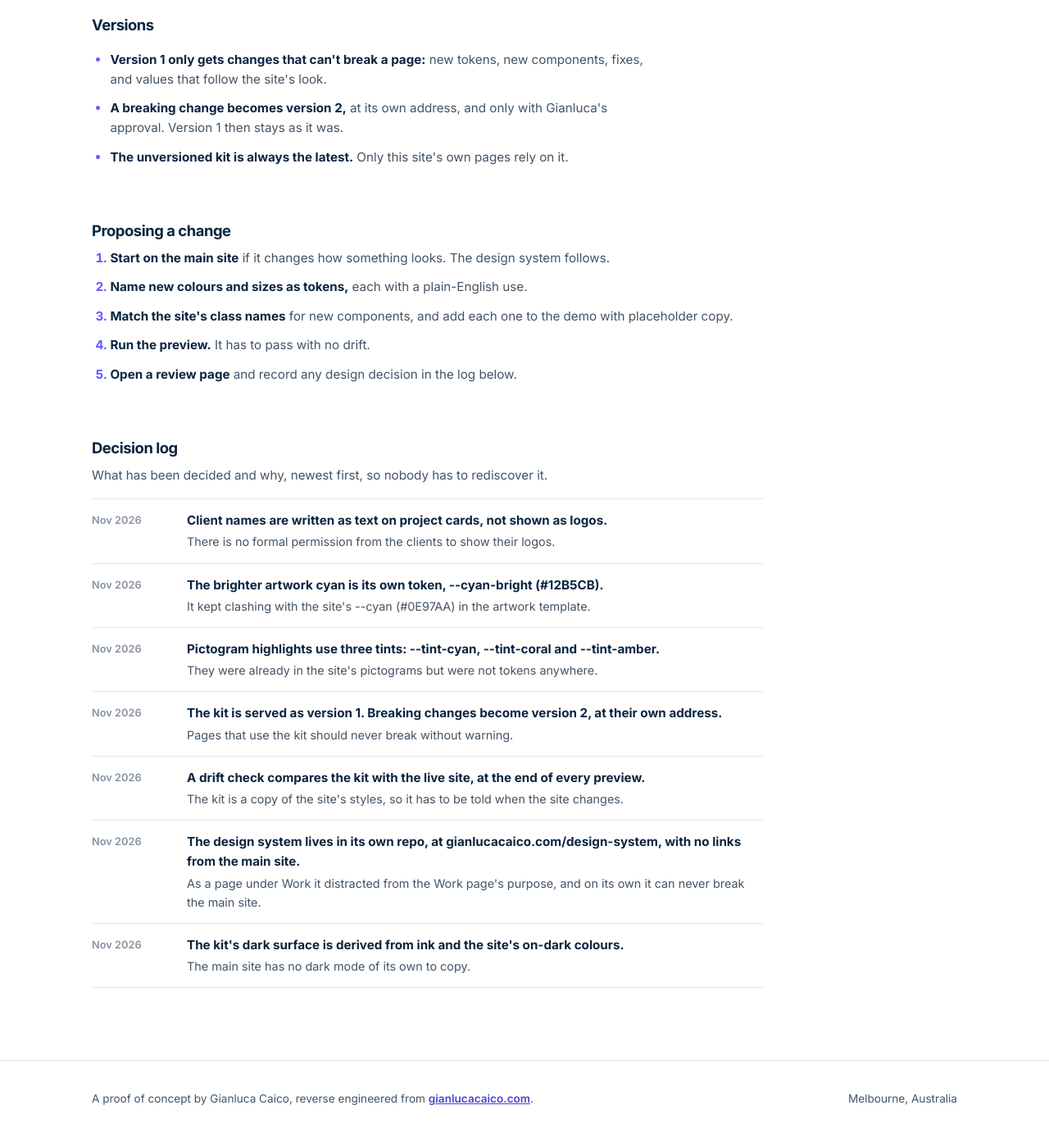
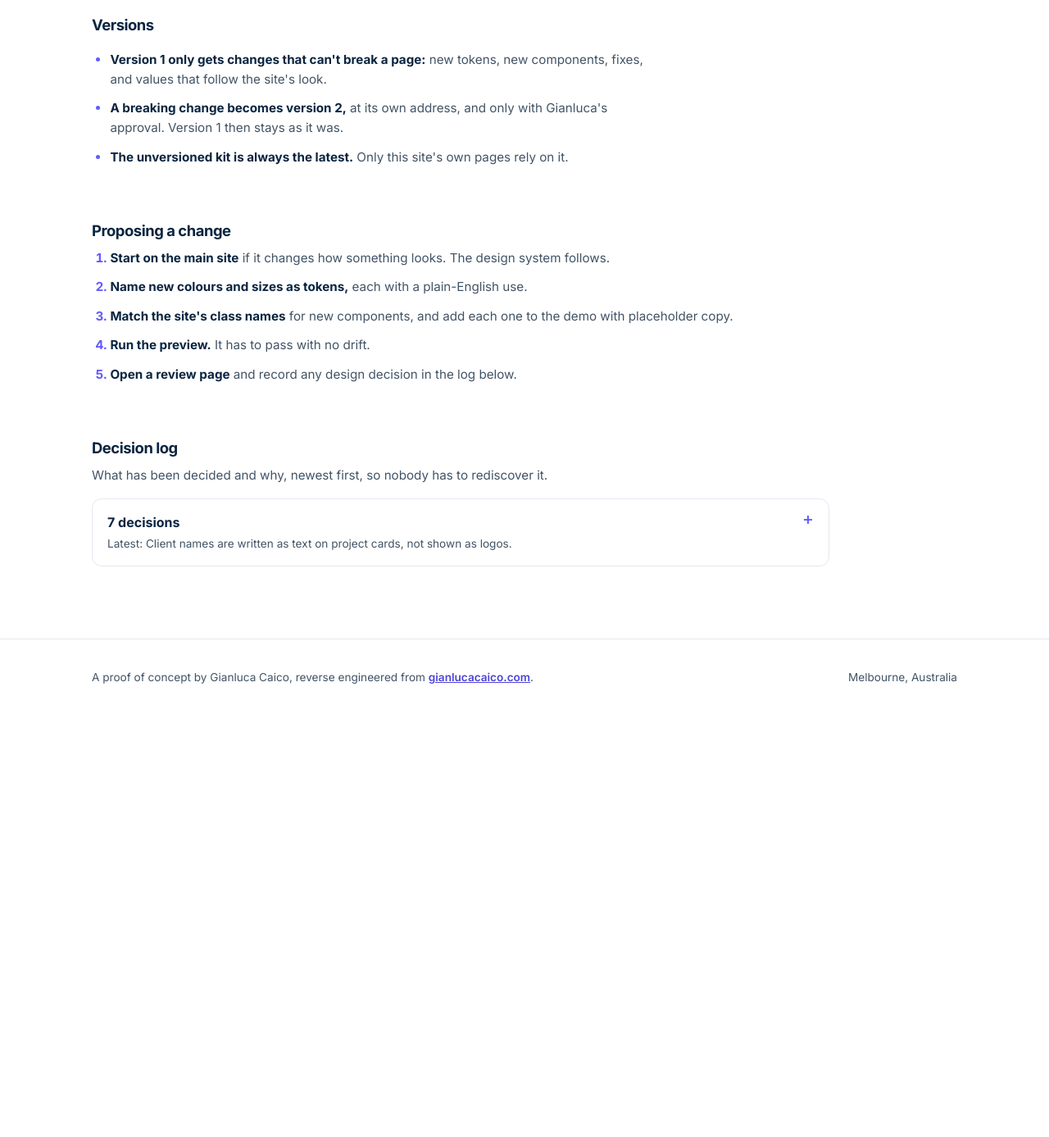
Before and after one commit to gianlucacaico/design-system, a Jekyll site: the page built from index.html, in a window 1280 px wide and 1400 px high, scrolled down 17090 px. Shown: the top 1387 px of the window at 82% size. Built offline with Jekyll 4.4.1, drawn with Linux system fonts in a browser that asks for light colours; after the commit the page ends 17976 px from its top, so only the background shows below that.

Commit message:
Show the decision log as a collapsible table
The decision log becomes a table inside a panel that opens and
closes, showing the count and the latest decision when closed, so it
stays tidy as it grows. On phones each row stacks.

Co-Authored-By: Claude Opus 5.5 <noreply@anthropic.com>
Claude-Session: https://claude.ai/code/session_01XoQp4w7yrCssAfZyLYn4xA

```diff
--- a/_data/decisions.yml
+++ b/_data/decisions.yml
@@ -4,10 +4,10 @@
   decision: "Client names are written as text on project cards, not shown as logos."
   why: "There is no formal permission from the clients to show their logos."
 - when: Nov 2026
-  decision: "The brighter artwork cyan is its own token, --cyan-bright (#12B5CB)."
-  why: "It kept clashing with the site's --cyan (#0E97AA) in the artwork template."
+  decision: "The brighter artwork cyan is its own token, <code>--cyan-bright</code> (#12B5CB)."
+  why: "It kept clashing with the site's <code>--cyan</code> (#0E97AA) in the artwork template."
 - when: Nov 2026
-  decision: "Pictogram highlights use three tints: --tint-cyan, --tint-coral and --tint-amber."
+  decision: "Pictogram highlights use three tints: <code>--tint-cyan</code>, <code>--tint-coral</code> and <code>--tint-amber</code>."
   why: "They were already in the site's pictograms but were not tokens anywhere."
 - when: Nov 2026
   decision: "The kit is served as version 1. Breaking changes become version 2, at their own address."
--- a/assets/docs.css
+++ b/assets/docs.css
@@ -136,11 +136,29 @@
 .sys-flag{display:inline-block; padding:2px 10px; border-radius:999px; font-size:0.75rem; font-weight:700;}
 .sys-flag.drift{color:#fff; background:var(--coral);}
 .sys-flag.info{color:var(--violet-deep); background:var(--violet-wash);}
-.sys-log{list-style:none; margin:16px 0 0; padding:0; max-width:820px; border-top:1px solid var(--border);}
-.sys-log li{display:grid; grid-template-columns:96px 1fr; gap:4px 20px; padding:14px 0; border-bottom:1px solid var(--border);}
-.sys-when{font-size:0.8rem; font-weight:600; color:var(--faint); padding-top:2px;}
-.sys-log b{display:block; font-size:0.95rem; color:var(--ink);}
-.sys-log span:not(.sys-when){display:block; margin-top:2px; font-size:0.9rem; color:var(--muted);}
+/* Collapsible table: the decision log, closed by default so it can grow */
+.sys-fold{margin-top:16px; max-width:900px; background:var(--surface); border:1px solid var(--border); border-radius:var(--r-sm); transition:border-color var(--dur-fast) ease;}
+.sys-fold[open]{border-color:var(--accent);}
+.sys-fold summary{display:flex; flex-direction:column; gap:2px; list-style:none; cursor:pointer; padding:16px 48px 16px 18px; position:relative;}
+.sys-fold summary::-webkit-details-marker{display:none;}
+.sys-fold summary::after{content:'+'; position:absolute; right:18px; top:14px; font-size:1.3rem; font-weight:500; line-height:1; color:var(--accent); transition:transform .2s ease;}
+.sys-fold[open] summary::after{transform:rotate(45deg);}
+.sys-fold-t{font-weight:700; font-size:1rem; color:var(--ink);}
+.sys-fold-m{font-size:0.85rem; color:var(--muted);}
+.sys-table-wrap{overflow-x:auto; padding:0 18px 12px;}
+.sys-table{width:100%; border-collapse:collapse; font-size:0.9rem;}
+.sys-table th{padding:10px 12px 10px 0; text-align:left; font-size:0.72rem; font-weight:700; letter-spacing:0.06em; text-transform:uppercase; color:var(--faint); border-bottom:1px solid var(--border);}
+.sys-table td{padding:12px 12px 12px 0; vertical-align:top; border-bottom:1px solid var(--border); color:var(--muted); line-height:1.5;}
+.sys-table tr:last-child td{border-bottom:0;}
+.sys-table td:first-child{white-space:nowrap; font-size:0.8rem; font-weight:600; color:var(--faint);}
+.sys-table td:nth-child(2){color:var(--ink); font-weight:600;}
+.sys-table code{white-space:nowrap; font:600 0.85em/1 ui-monospace, SFMono-Regular, Menlo, monospace;}
 @media (max-width:640px){
-  .sys-roles div, .sys-checks div, .sys-log li{grid-template-columns:1fr;}
+  .sys-roles div, .sys-checks div{grid-template-columns:1fr;}
+  .sys-table thead{display:none;}
+  .sys-table, .sys-table tbody, .sys-table tr, .sys-table td{display:block; width:100%;}
+  .sys-table tr{padding:12px 0; border-bottom:1px solid var(--border);}
+  .sys-table tr:last-child{border-bottom:0;}
+  .sys-table td{padding:2px 0; border:0;}
+  .sys-table td:first-child{margin-bottom:2px;}
 }
--- a/index.html
+++ b/index.html
@@ -351,11 +351,19 @@ layout: default
       <div class="sys-block">
         <h3 class="sys-h">Decision log</h3>
         <p class="sys-note">What has been decided and why, newest first, so nobody has to rediscover it.</p>
-        <ol class="sys-log">
-          {%- for d in site.data.decisions %}
-          <li><span class="sys-when">{{ d.when }}</span><div><b>{{ d.decision }}</b><span>{{ d.why }}</span></div></li>
-          {%- endfor %}
-        </ol>
+        <details class="sys-fold" id="decision-log">
+          <summary><span class="sys-fold-t">{{ site.data.decisions.size }} decisions</span><span class="sys-fold-m">Latest: {{ site.data.decisions.first.decision }}</span></summary>
+          <div class="sys-table-wrap">
+            <table class="sys-table">
+              <thead><tr><th scope="col">When</th><th scope="col">Decision</th><th scope="col">Why</th></tr></thead>
+              <tbody>
+                {%- for d in site.data.decisions %}
+                <tr><td data-label="When">{{ d.when }}</td><td data-label="Decision">{{ d.decision }}</td><td data-label="Why">{{ d.why }}</td></tr>
+                {%- endfor %}
+              </tbody>
+            </table>
+          </div>
+        </details>
       </div>
     </div>
   </section>
```
